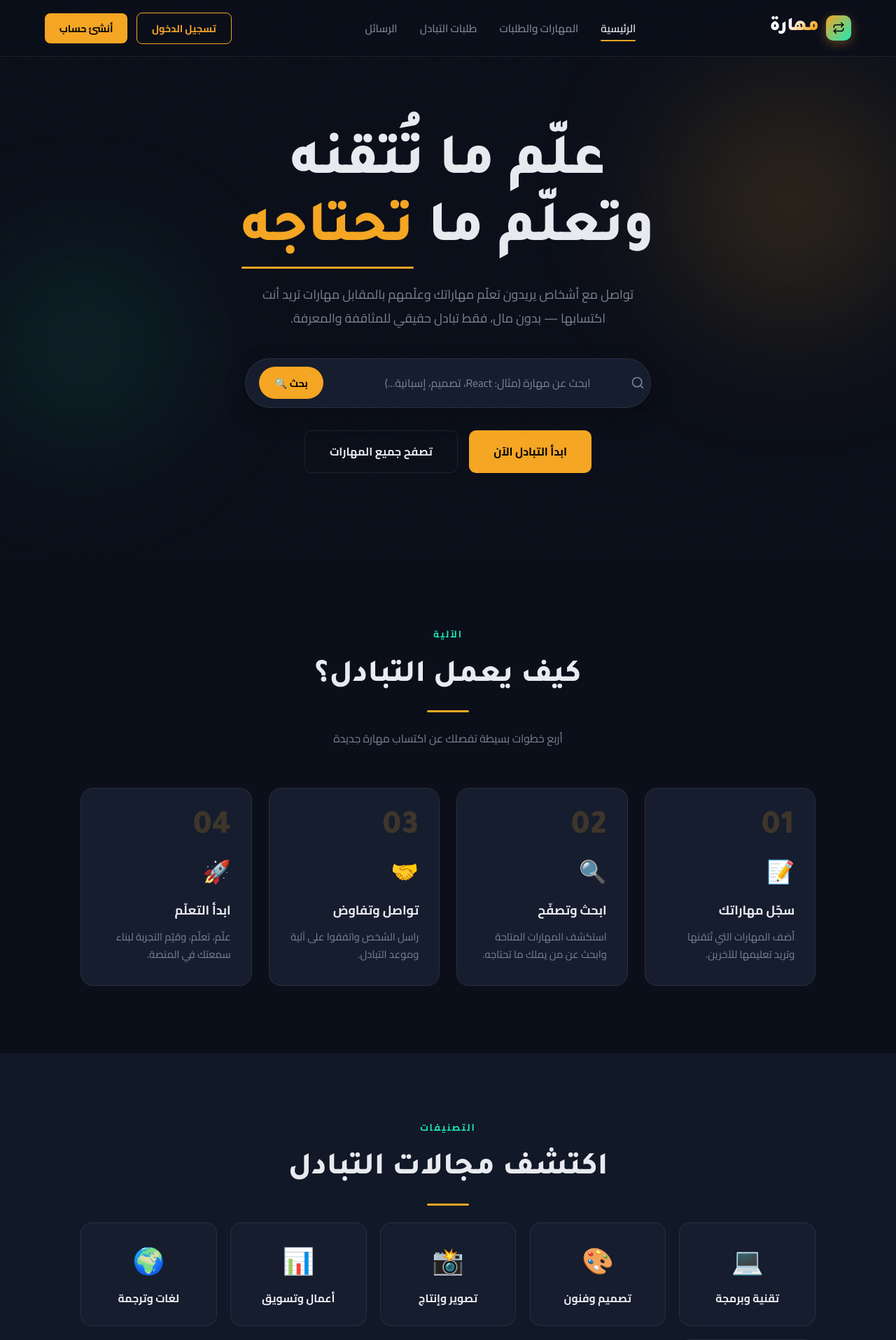
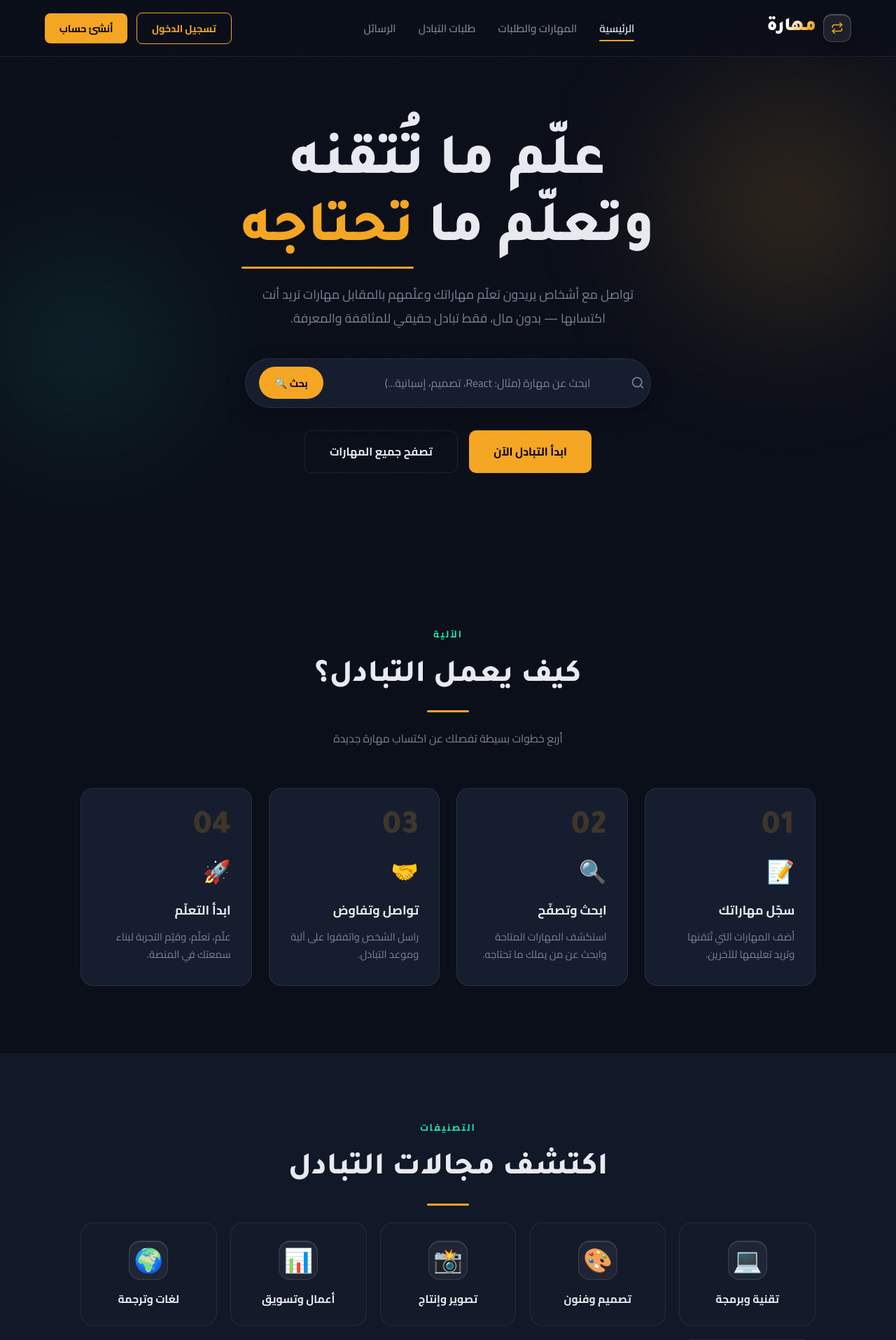
Before and after one commit to esraa123-cloud/Esraa, a React (Vite) app: page / in a window 1280 px wide. Shown: the top 1915 px of the page at 70% size. Built offline with nearby package versions, Linux system fonts and the light colour scheme.

Commit message:
Add Frosted Glassmorphism icons, glass badges and smooth transitions across app

```diff
--- a/src/index.css
+++ b/src/index.css
@@ -98,21 +98,27 @@ nav {
 }
 
 .logo-icon-badge {
-  width: 36px;
-  height: 36px;
-  border-radius: 10px;
-  background: linear-gradient(135deg, var(--accent), var(--teal));
-  color: #000;
-  display: flex;
-  align-items: center;
-  justify-content: center;
-  box-shadow: 0 4px 15px rgba(245, 166, 35, 0.35);
-  transition: transform 0.4s ease, box-shadow 0.4s ease;
+  width: 40px;
+  height: 40px;
+  border-radius: 12px;
+  background: rgba(255, 255, 255, 0.08);
+  backdrop-filter: blur(14px);
+  -webkit-backdrop-filter: blur(14px);
+  border: 1px solid rgba(255, 255, 255, 0.18);
+  color: var(--accent);
+  display: flex;
+  align-items: center;
+  justify-content: center;
+  box-shadow: inset 0 1px 1px rgba(255, 255, 255, 0.25), 0 8px 25px rgba(0, 0, 0, 0.35);
+  transition: all 0.4s cubic-bezier(0.16, 1, 0.3, 1);
 }
 
 .logo:hover .logo-icon-badge {
-  transform: rotate(180deg);
-  box-shadow: 0 4px 20px rgba(29, 233, 182, 0.45);
+  transform: rotate(180deg) scale(1.08);
+  background: rgba(29, 233, 182, 0.16);
+  border-color: rgba(29, 233, 182, 0.45);
+  color: var(--teal);
+  box-shadow: 0 0 25px rgba(29, 233, 182, 0.4), inset 0 1px 1px rgba(255, 255, 255, 0.4);
 }
 
 .logo-text {
@@ -571,23 +577,42 @@ h1 .highlight::after {
 }
 
 .cat-card {
-  background: var(--card);
-  border: 1px solid var(--border);
-  border-radius: 16px;
+  background: rgba(22, 29, 46, 0.6) !important;
+  backdrop-filter: blur(14px) !important;
+  -webkit-backdrop-filter: blur(14px) !important;
+  border: 1px solid rgba(255, 255, 255, 0.08) !important;
+  border-radius: 18px;
   padding: 1.6rem 1.2rem;
   text-align: center;
   cursor: pointer;
-  transition: all 0.22s ease;
+  transition: all 0.35s cubic-bezier(0.16, 1, 0.3, 1) !important;
 }
 .cat-card:hover, .cat-card.active {
-  border-color: var(--accent);
-  transform: translateY(-4px);
-  box-shadow: 0 8px 30px rgba(245, 166, 35, 0.15);
-  background: var(--card-hover);
+  border-color: var(--accent) !important;
+  transform: translateY(-6px) scale(1.03) !important;
+  box-shadow: 0 12px 35px rgba(245, 166, 35, 0.25), 0 0 20px rgba(29, 233, 182, 0.15) !important;
 }
 .cat-icon {
-  font-size: 2.3rem;
-  margin-bottom: 0.7rem;
+  font-size: 2.1rem;
+  width: 56px;
+  height: 56px;
+  margin: 0 auto 0.9rem;
+  border-radius: 16px;
+  background: rgba(255, 255, 255, 0.05);
+  backdrop-filter: blur(10px);
+  -webkit-backdrop-filter: blur(10px);
+  border: 1px solid rgba(255, 255, 255, 0.12);
+  display: flex;
+  align-items: center;
+  justify-content: center;
+  box-shadow: inset 0 1px 1px rgba(255, 255, 255, 0.15);
+  transition: all 0.35s cubic-bezier(0.16, 1, 0.3, 1);
+}
+.cat-card:hover .cat-icon {
+  transform: scale(1.12) rotate(6deg);
+  background: rgba(245, 166, 35, 0.15);
+  border-color: rgba(245, 166, 35, 0.45);
+  box-shadow: 0 0 25px rgba(245, 166, 35, 0.35);
 }
 .cat-name {
   font-size: 0.98rem;
```
